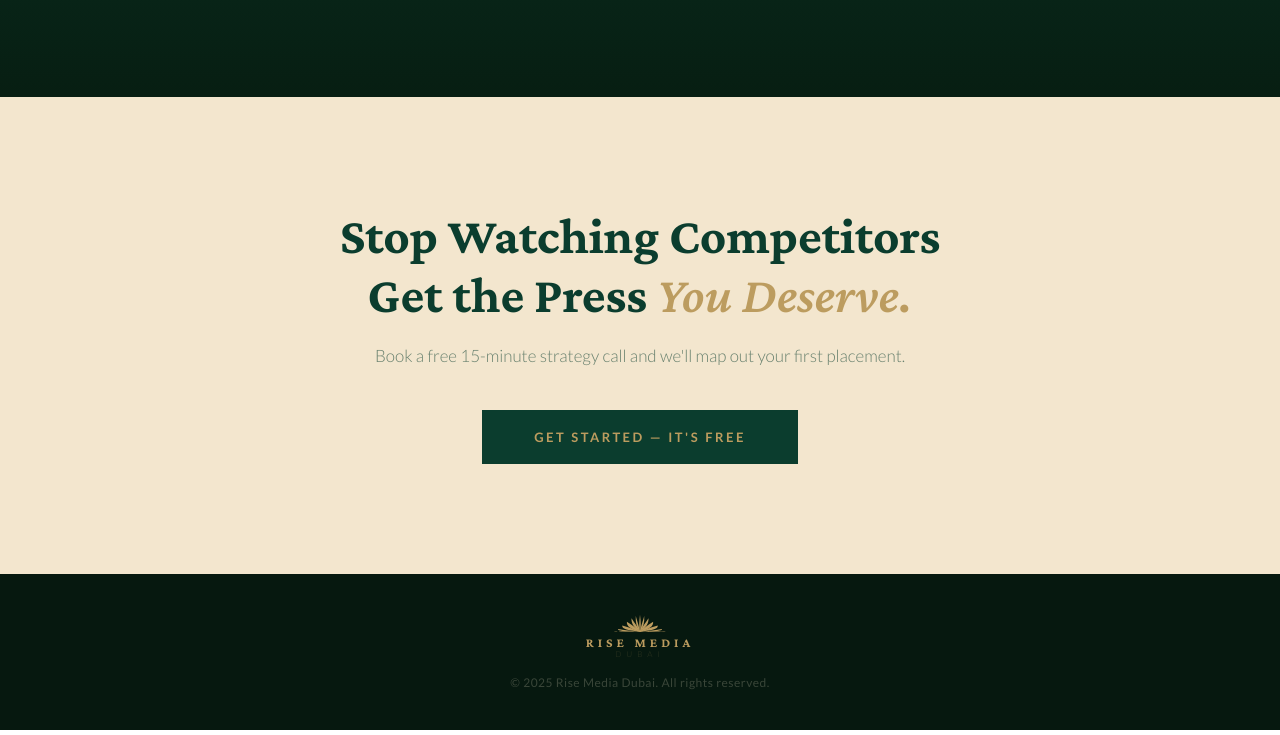
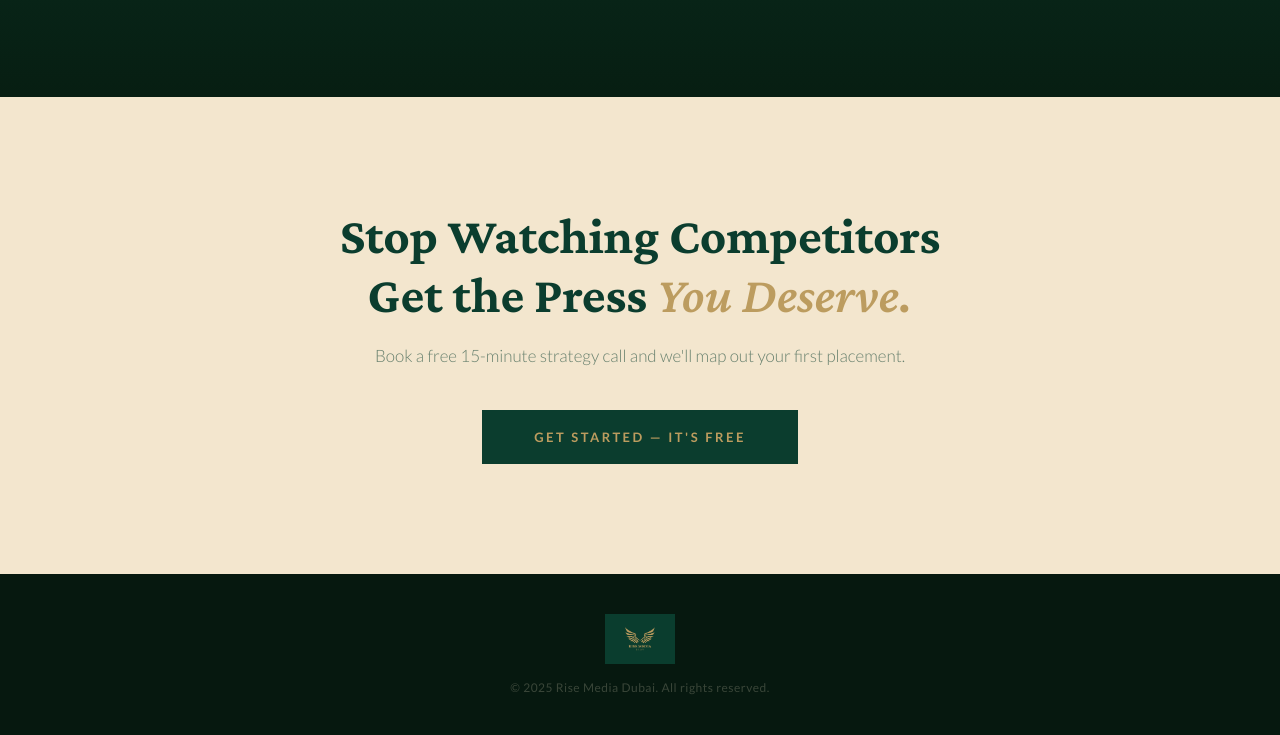
Before and after one commit to calebterzian-pixel/Rise-Landing-Page, a plain HTML site: page index.html in a window 1280 px wide. Shown: the part 1863-2598 px from the top of the page. Drawn offline with nearby package versions, Linux system fonts and the light colour scheme.

Commit message:
Update nav to use logo.jpg

```diff
--- a/index.html
+++ b/index.html
@@ -52,30 +52,10 @@
       gap: 0;
     }
 
-    .logo-wings {
-      width: 72px;
-      height: auto;
+    .logo-img {
+      height: 70px;
+      width: auto;
       display: block;
-    }
-
-    .logo-name {
-      font-family: 'Crimson Pro', serif;
-      font-weight: 700;
-      font-size: 13px;
-      letter-spacing: 4px;
-      color: var(--gold);
-      text-transform: uppercase;
-      line-height: 1;
-      margin-top: 3px;
-    }
-
-    .logo-city {
-      font-family: 'Lato', sans-serif;
-      font-weight: 300;
-      font-size: 8px;
-      letter-spacing: 5px;
-      color: rgba(188, 156, 95, 0.55);
-      text-transform: uppercase;
     }
 
     /* ── HERO ─────────────────────────────────────────── */
@@ -402,9 +382,7 @@
       text-align: center;
     }
 
-    footer .logo-name { font-size: 13px; }
-    footer .logo-city { opacity: 0.4; }
-    footer .logo-wings { width: 54px; }
+    footer .logo-img { height: 50px; }
 
     .footer-copy {
       margin-top: 16px;
@@ -556,24 +534,7 @@
   <!-- FOOTER -->
   <footer>
     <a href="index.html" class="logo">
-      <svg class="logo-wings" viewBox="0 0 280 100" fill="#BC9C5F" xmlns="http://www.w3.org/2000/svg">
-        <path d="M141,92 C140,68 139,40 136,4 C134,40 135,68 139,92 Z"/>
-        <path d="M141,92 C135,66 126,38 118,10 C116,40 122,68 138,92 Z"/>
-        <path d="M141,92 C128,68 112,46 96,22 C94,48 108,68 137,92 Z"/>
-        <path d="M141,92 C122,74 100,58 72,40 C70,64 90,76 136,92 Z"/>
-        <path d="M141,92 C114,82 84,70 48,60 C46,78 72,84 135,92 Z"/>
-        <path d="M141,92 C108,88 72,86 26,78 C24,88 56,90 134,92 Z"/>
-        <path d="M141,92 C106,92 66,92 8,90 C8,94 52,94 134,92 Z"/>
-        <path d="M139,92 C140,68 141,40 144,4 C146,40 145,68 141,92 Z"/>
-        <path d="M139,92 C145,66 154,38 162,10 C164,40 158,68 142,92 Z"/>
-        <path d="M139,92 C152,68 168,46 184,22 C186,48 172,68 143,92 Z"/>
-        <path d="M139,92 C158,74 180,58 208,40 C210,64 190,76 144,92 Z"/>
-        <path d="M139,92 C166,82 196,70 232,60 C234,78 208,84 145,92 Z"/>
-        <path d="M139,92 C172,88 208,86 254,78 C256,88 224,90 146,92 Z"/>
-        <path d="M139,92 C174,92 214,92 272,90 C272,94 228,94 146,92 Z"/>
-      </svg>
-      <span class="logo-name">Rise Media</span>
-      <span class="logo-city">Dubai</span>
+      <img src="logo.jpg" alt="Rise Media Dubai" class="logo-img">
     </a>
     <p class="footer-copy">© 2025 Rise Media Dubai. All rights reserved.</p>
   </footer>
```
